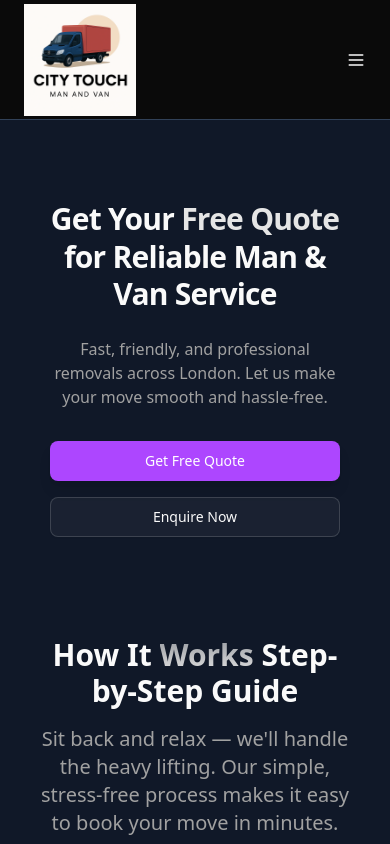
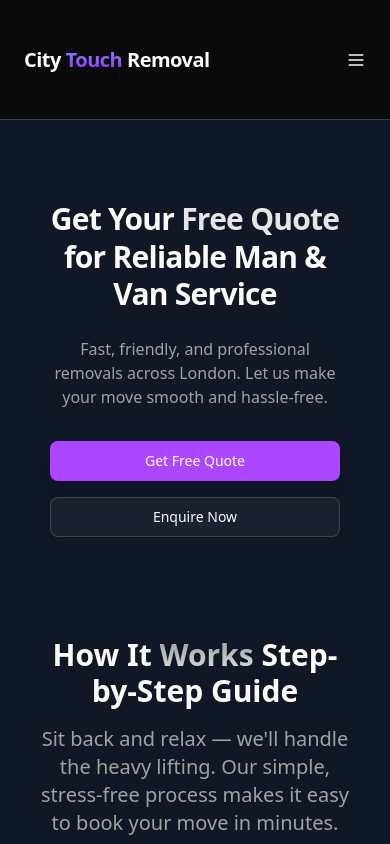
Before and after one commit to Mgphone/city-touch, a React (Vite) app in the folder CityTouch-Front/: page / in a window 390 px wide. Shown: the top 844 px of the page. Built offline with nearby package versions, Linux system fonts and the light colour scheme.

Commit message:
logo hidden on small screen

```diff
--- a/CityTouch-Front/src/components/NavBar.tsx
+++ b/CityTouch-Front/src/components/NavBar.tsx
@@ -48,17 +48,27 @@ export const Navbar = () => {
     <header className="sticky top-0 z-40 w-full h-30 bg-white border-b-[1px] dark:border-b-slate-700 dark:bg-background flex items-center">
       <NavigationMenu className="mx-auto">
         <NavigationMenuList className="container h-14 px-4 w-screen flex justify-between">
-          <NavigationMenuItem className="font-bold flex">
+          <NavigationMenuItem className="font-bold flex items-center">
             <a
               rel="noreferrer noopener"
               href="/"
-              className="ml-2 font-bold text-xl flex"
+              className="ml-2 font-bold text-xl flex items-center"
             >
+              {/* Image logo for medium and up */}
               <img
                 src="/cityTouch.png"
                 alt="City Touch Man and Van"
-                className="w-28 "
+                className="w-28 hidden md:block"
               />
+
+              {/* Text logo for small screens only */}
+              <span className="md:hidden text-xl font-extrabold tracking-tight">
+                City{" "}
+                <span className="bg-gradient-to-b from-indigo-400 to-purple-600 text-transparent bg-clip-text">
+                  Touch
+                </span>{" "}
+                Removal
+              </span>
             </a>
           </NavigationMenuItem>
 
```
